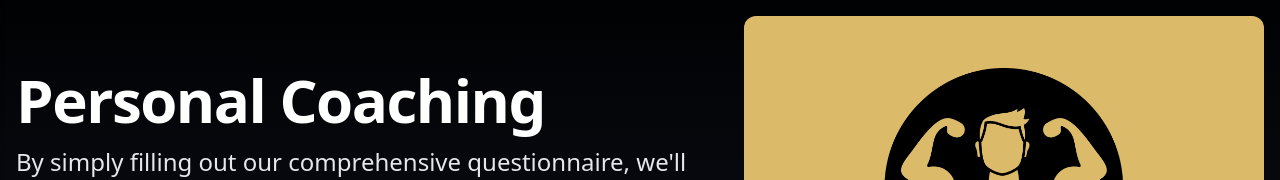
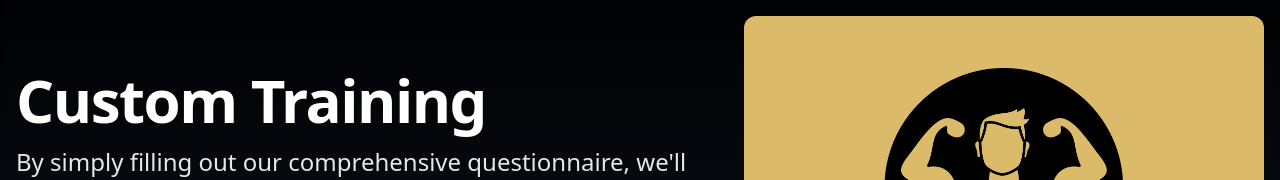
Before and after one commit to jburanpuri/IntelligentLifting, a Next.js app: page /custom in a window 1280 px wide. Shown: the part 128-308 px from the top of the page. Built offline with nearby package versions, Linux system fonts and the light colour scheme.

Commit message:
updated title

```diff
--- a/components/CoachingComponent/description.js
+++ b/components/CoachingComponent/description.js
@@ -5,7 +5,7 @@ const Description = () => {
         <section>
         <div className="grid max-w-screen-xl px-4 py-8 mx-auto lg:gap-8 xl:gap-0 lg:py-16 lg:grid-cols-12">
           <div className="mr-auto place-self-center lg:col-span-7">
-            <h1 className="max-w-2xl mb-4 text-4xl font-extrabold tracking-tight leading-none md:text-5xl xl:text-6xl text-white">Personal Coaching</h1>
+            <h1 className="max-w-2xl mb-4 text-4xl font-extrabold tracking-tight leading-none md:text-5xl xl:text-6xl text-white">Custom Training</h1>
             <p className="max-w-2xl mb-6 font-large text-gray-200 lg:mb-8 md:text-xl lg:text-2xl">By simply filling out our comprehensive questionnaire, we'll use your unique fitness profile to create a personalized workout plan that takes into account your goals, physical abilities, schedule, preferred exercises, and available equipment.
             Say goodbye to generic workout routines and hello to a customized plan that's all about you! In addition, we offer a wellness package to help transform your life even further!</p>
            <a href="#buy" className="inline-flex justify-center items-center py-3 px-5 text-base font-medium text-center text-black rounded-lg bg-primary hover:bg-white focus:ring-4 focus:ring-primary-300 dark:focus:ring-primary-900">
```
